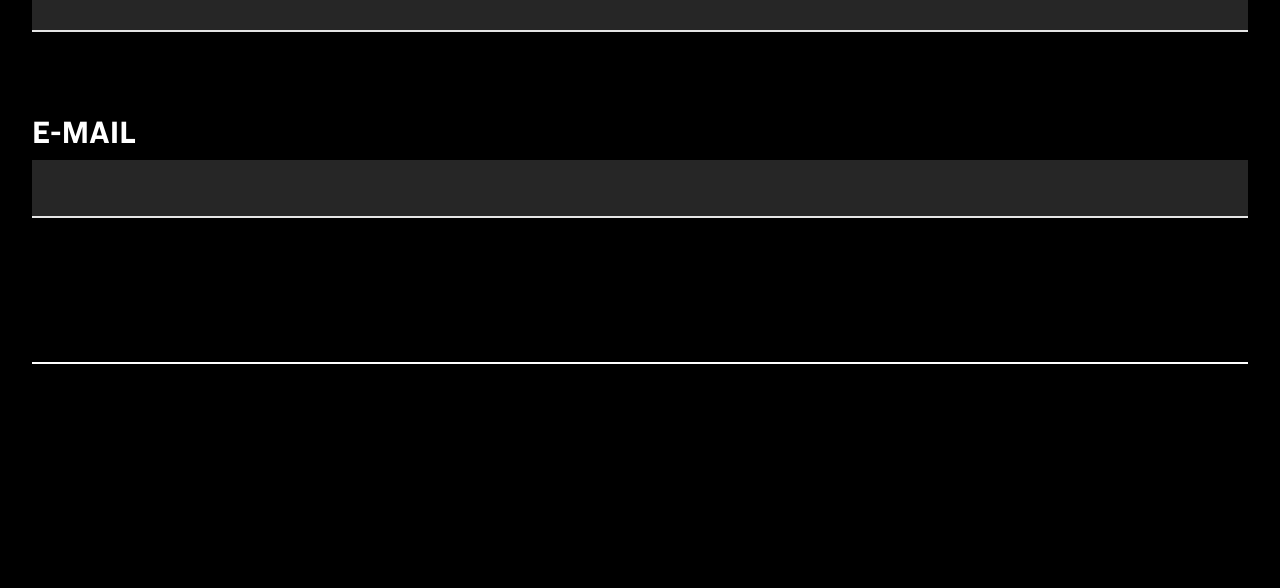
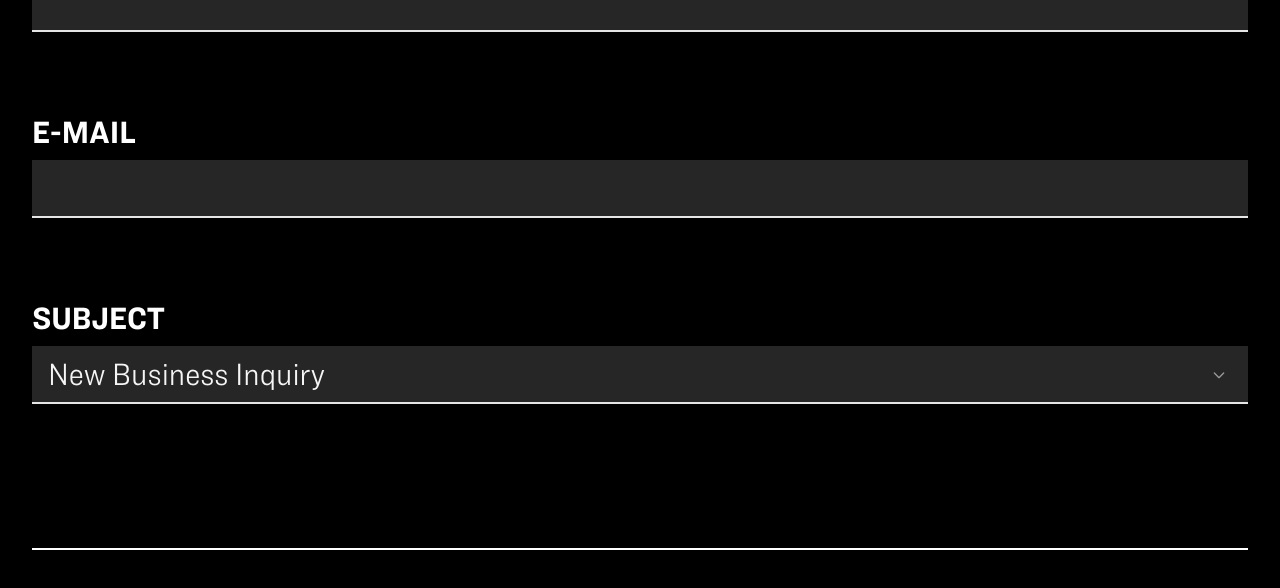
Before and after one commit to daviselen/website, a React (Vite) app: page /contact in a window 1280 px wide. Shown: the part 1793-2381 px from the top of the page. Built offline with nearby package versions, Linux system fonts and the light colour scheme.

Commit message:
Add Combobox to form

```diff
--- a/src/pages/Contact.jsx
+++ b/src/pages/Contact.jsx
@@ -2,7 +2,18 @@ import MastheadImage from "../design-system/components/MastheadImage";
 import HeadingReveal from "../design-system/components/HeadingReveal";
 import TextReveal from "../design-system/components/TextReveal";
 import CTABanner from "../sections/CTABanner.jsx";
+import { Field } from "@headlessui/react";
 import StyledField from "../design-system/components/Field";
+import StyledLabel from "../design-system/components/Label.jsx";
+import StyledCombobox from "../design-system/components/Combobox.jsx";
+
+const topics = [
+  { id: 1, name: 'New Business Inquiry' },
+  { id: 2, name: 'Public Relations' },
+  { id: 3, name: 'Media Planning' },
+  { id: 4, name: 'Media Buying' },
+  { id: 5, name: 'Careers' },
+]
 
 // NavBar and Footer are not rendered here: Layout.jsx already mounts both
 // around every route, and its wrapper supplies the page background, the
@@ -50,6 +61,15 @@ export default function Contact() {
         <StyledField type="text" label="Name" />
         <StyledField type="tel" label="Phone" />
         <StyledField type="email" label="E-mail" />
+        <Field className="flex flex-col gap-2">
+          <StyledLabel className="text-xs font-semibold uppercase tracking-widest text-neutral-400">
+            Subject
+          </StyledLabel>
+
+          <StyledCombobox
+            options={topics}
+          />
+        </Field>
       </section>
     </main>
   );
```
